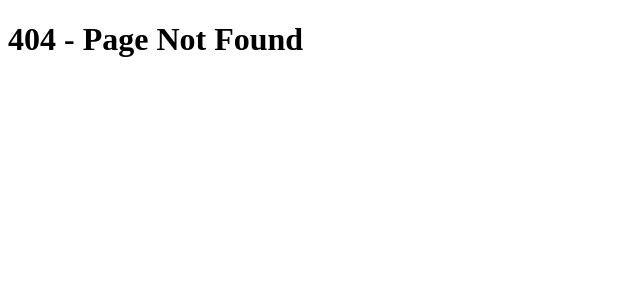
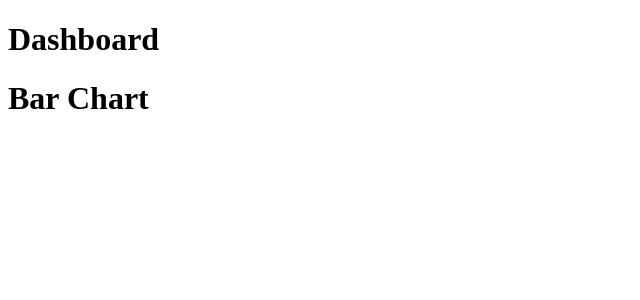
Before and after one commit to theron-mwen/next-js-learning, a Next.js app in the folder routing-demo/: page /dashboard in a window 1280 px wide. Before the commit this address had no page. Shown: the top 300 px of the page, without its empty margins (0-640 px from the left). Built offline with nearby package versions, Linux system fonts and the light colour scheme.

Commit message:
Tuts 11: File colocation

```diff
--- /dev/null
+++ b/routing-demo/src/app/dashboard/line-chart.tsx
@@ -0,0 +1,3 @@
+export default function LineChart() {
+    return <h1>Line Chart</h1>
+}
--- /dev/null
+++ b/routing-demo/src/app/dashboard/page.tsx
@@ -0,0 +1,12 @@
+function Barchart() {
+    return <h1>Bar Chart</h1>
+}
+
+export default function Dashboard() {
+    return (
+        <div>
+            <h1>Dashboard</h1>
+            <Barchart />
+        </div>
+    )
+}
```
